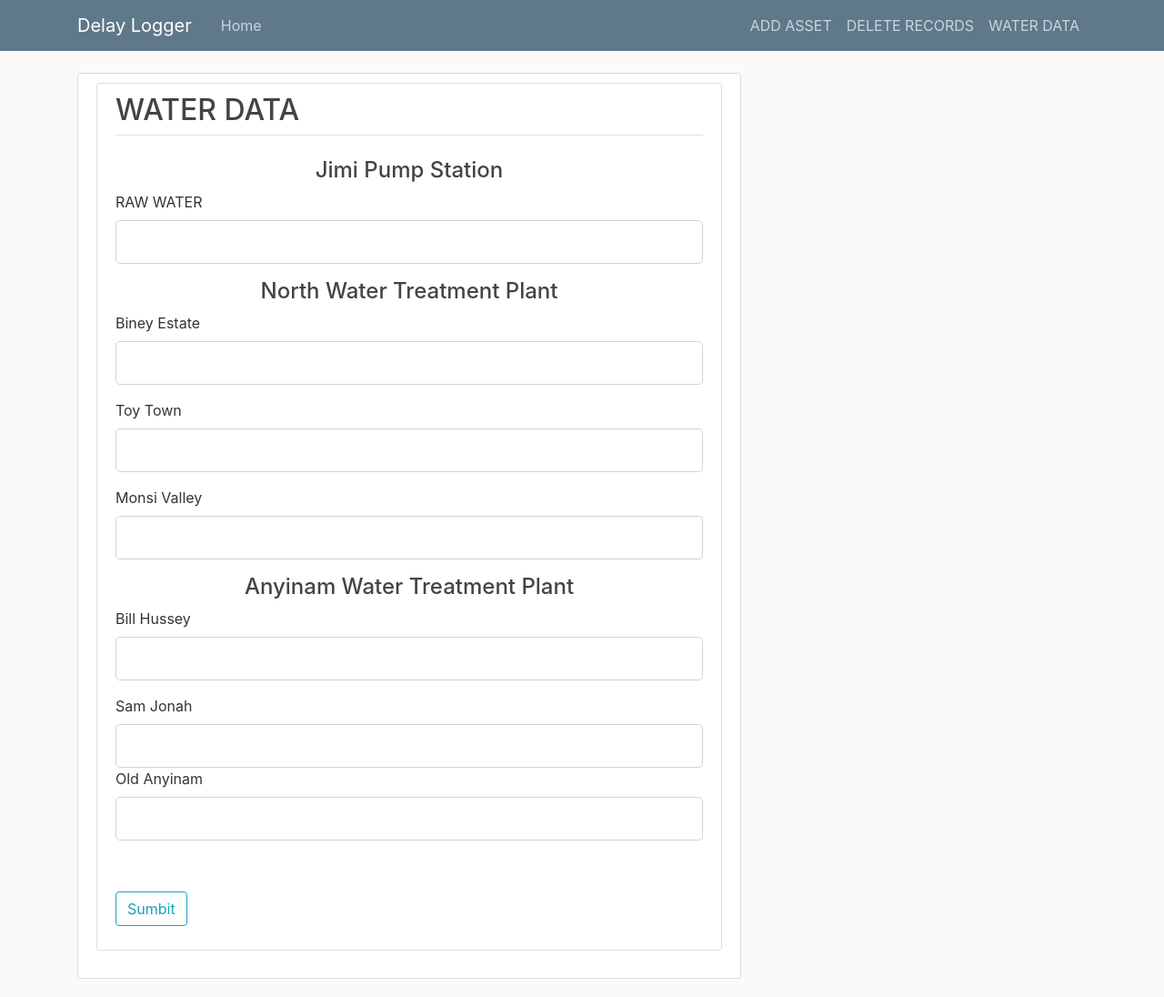
After one commit to daniel-stephens/availability_report, a Flask app: page /water in a window 1280 px wide. The commit adds this page. Shown: the whole page at 91% size. Run offline with Flask 2, Linux system fonts and the light colour scheme; some libraries are stand-ins or nearby versions.

Commit message:
delete function completed with water front end

```diff
--- a/app/forms.py
+++ b/app/forms.py
@@ -1,6 +1,6 @@
 from flask_wtf import FlaskForm
 from wtforms_sqlalchemy.fields import QuerySelectField
-from wtforms import StringField, SubmitField, BooleanField, IntegerField, FloatField
+from wtforms import StringField, SubmitField, BooleanField, IntegerField, FloatField, HiddenField
 from wtforms.fields.html5 import DateField, TimeField
 from  wtforms.validators import DataRequired, Length, Email, EqualTo, ValidationError
 from app.models import Location, Asset, Asset_Type, Department, Delayance
@@ -9,18 +9,21 @@ from app.models import Location, Asset, Asset_Type, Department, Delayance
 def department_query():
     return Department.query
 
+
 def asset_type_query():
     return Asset_Type.query
+
 
 def location_query():
     return Location.query
 
+
 def asset_query():
     return Asset.query
 
+
 class DelayForm(FlaskForm):
     asset = QuerySelectField(query_factory = asset_query, allow_blank=False, get_label='name', validators=[DataRequired()])
-    #department = StringField('DEPARTMENT')
     department =  QuerySelectField(query_factory = department_query, allow_blank=False, get_label='department', validators=[DataRequired()])
     time_from = TimeField('START TIME', validators=[DataRequired()])
     time_to = TimeField('STOP TIME', validators=[DataRequired()])
@@ -34,3 +37,19 @@ class AssetForm(FlaskForm):
     asset_type = QuerySelectField(query_factory = asset_type_query, allow_blank=False, get_label='asset_type', validators=[DataRequired()])
     location = QuerySelectField(query_factory = location_query, allow_blank=False, get_label='location', validators=[DataRequired()])
     submit = SubmitField('SUBMIT')
+
+
+class DeleteForm(FlaskForm):
+    delete_id = HiddenField("Hidden table row ID")
+    delete = SubmitField("Delete")
+
+
+class WaterForm(FlaskForm):
+    raw_water = FloatField('RAW WATER', validators=[DataRequired()])
+    biney = FloatField('Biney Estate', validators = [DataRequired()])
+    toytown = FloatField('Toy Town', validators = [DataRequired()])
+    monsi_valley = FloatField('Monsi Valley', validators = [DataRequired()])
+    sam_jonah = FloatField('Sam Jonah ', validators = [DataRequired()])
+    bill_hussey = FloatField('Bill Hussey', validators = [DataRequired()])
+    old_anyinam = FloatField('Old Anyinam', validators = [DataRequired()])
+    submit = SubmitField('Sumbit')
--- a/app/routes.py
+++ b/app/routes.py
@@ -1,5 +1,5 @@
 from flask import render_template, url_for, flash, redirect, request
-from app.forms import DelayForm, AssetForm
+from app.forms import DelayForm, AssetForm, DeleteForm, WaterForm
 from app import app, db
 from  wtforms.validators import DataRequired, Length, Email, EqualTo, ValidationError
 from app.models import Location, Asset, Asset_Type, Department, Delayance
@@ -34,3 +34,22 @@ def assets():
 
 
     return render_template('asset.html', title='Delay', form=form)
+
+
+@app.route('/delete',  methods=['GET', 'POST'])
+def listing():
+    delete_form = DeleteForm()
+    delays =  Delayance.query.order_by(Delayance.id.desc()).limit(10).all()
+    if delete_form.validate_on_submit():
+        entry_to_delete = Delayance.query.get(delete_form.delete_id.data)
+        db.session.delete(entry_to_delete)
+        db.session.commit()
+        flash("Delay has been removed from the Database")
+        return redirect(url_for("listing"))
+    return render_template('list.html', title='List', delays=delays,
+                                Asset=Asset, Department=Department, delete_form=delete_form)
+
+@app.route('/water', methods=['GET', 'POST'])
+def water():
+    form = WaterForm()
+    return render_template('water.html', form = form)
--- a/app/templates/base.html
+++ b/app/templates/base.html
@@ -5,6 +5,9 @@
     <style>
        table, th, td {
          border: 1px solid black;
+       }
+       .water_area{
+         text-align: center;
        }
      </style>
     {%if title %}
@@ -41,6 +44,16 @@
                 <a class="nav-item nav-link" href=/asset> ADD ASSET</a>
 
               </div>
+              <div class="navbar-nav">
+
+                <a class="nav-item nav-link" href=/delete> DELETE RECORDS </a>
+
+              </div>
+              <div class="navbar-nav">
+
+                <a class="nav-item nav-link" href=/water> WATER DATA</a>
+
+              </div>
             </div>
           </div>
         </nav>
--- /dev/null
+++ b/app/templates/water.html
@@ -0,0 +1,129 @@
+{% extends "base.html" %}
+{% block content %}
+
+<div class="content-section">
+    <div class="media">
+    </div>
+     <div class = 'content-section'>
+
+          <form method="POST" action="">
+              {{form.hidden_tag() }}
+              <fieldset class="form-group">
+                <legend class="border-bottom mb-4"><h2> WATER DATA</h2></legend>
+
+
+            <div class = 'jimi'>
+                <h4 class = 'water_area'> Jimi Pump Station</h4>
+                <div class="form-group">
+
+                    {{ form.raw_water.label(class="form-control-label") }}
+                    {% if form.raw_water.errors %}
+                        {{ form.raw_water(class="form-control form-control-lg is-invalid") }}
+                        <div class="invalid-feedback">
+                            {% for error in form.raw_water.errors %}
+                                <span>{{ error }}</span>
+                            {% endfor %}
+                        </div>
+                    {% else %}
+                        {{ form.raw_water(class="form-control form-control-lg") }}
+                    {% endif %}
+                </div>
+            </div>
+            <div class="north_water">
+                <h4 class = 'water_area'> North Water Treatment Plant</h4>
+                  <div class="form-group">
+                      {{ form.biney.label(class="form-control-label") }}
+                      {% if form.biney.errors %}
+                          {{ form.biney(class="form-control form-control-lg is-invalid") }}
+                          <div class="invalid-feedback">
+                              {% for error in form.biney.errors %}
+                                  <span>{{ error }}</span>
+                              {% endfor %}
+                          </div>
+                      {% else %}
+                          {{ form.biney(class="form-control form-control-lg") }}
+                      {% endif %}
+                  </div>
+                  <div class="form-group">
+                    {{ form.toytown.label(class="form-control-label") }}
+                    {% if form.toytown.errors %}
+                            {{ form.toytown(class="form-control form-control-lg is-invalid") }}
+                            <div class="invalid-feedback">
+                                {% for error in form.toytown.errors %}
+                                    <span>{{ error }}</span>
+                                {% endfor %}
+                            </div>
+                        {% else %}
+                            {{ form.toytown(class="form-control form-control-lg") }}
+                        {% endif %}
+                </div>
+                <div class="form-group">
+                    {{ form.monsi_valley.label(class="form-control-label") }}
+                    {% if form.monsi_valley.errors %}
+                        {{ form.monsi_valley(class="form-control form-control-lg is-invalid") }}
+                        <div class="invalid-feedback">
+                            {% for error in form.monsi_valley.errors %}
+                                <span>{{ error }}</span>
+                            {% endfor %}
+                        </div>
+                    {% else %}
+                        {{ form.monsi_valley(class="form-control form-control-lg") }}
+                    {% endif %}
+                </div>
+            </div>
+
+            <div class = 'anyinam'>
+                <h4 class = 'water_area'> Anyinam Water Treatment Plant</h4>
+                <div class="form-group">
+                    {{ form.bill_hussey.label(class="form-control-label") }}
+                    {% if form.bill_hussey.errors %}
+                        {{ form.bill_hussey(class="form-control form-control-lg is-invalid") }}
+                        <div class="invalid-feedback">
+                            {% for error in form.bill_hussey.errors %}
+                                <span>{{ error }}</span>
+                            {% endfor %}
+                        </div>
+                    {% else %}
+                        {{ form.bill_hussey(class="form-control form-control-lg") }}
+                    {% endif %}
+                </div>
+                <div class="form-group">
+                    {{ form.sam_jonah.label(class="form-control-label") }}
+                    {% if form.sam_jonah.errors %}
+                        {{ form.sam_jonah(class="form-control form-control-lg is-invalid") }}
+                        <div class="invalid-feedback">
+                            {% for error in form.sam_jonah.errors %}
+                                <span>{{ error }}</span>
+                            {% endfor %}
+                        </div>
+                    {% else %}
+                        {{ form.sam_jonah(class="form-control form-control-lg") }}
+                    {% endif %}
+
+                  <div class="form-group">
+                      {{ form.old_anyinam.label(class="form-control-label") }}
+                      {% if form.old_anyinam.errors %}
+                          {{ form.old_anyinam(class="form-control form-control-lg is-invalid") }}
+                          <div class="invalid-feedback">
+                              {% for error in form.old_anyinam.errors %}
+                                  <span>{{ error }}</span>
+                              {% endfor %}
+                          </div>
+                      {% else %}
+                          {{ form.old_anyinam(class="form-control form-control-lg") }}
+                      {% endif %}
+                  </div>
+
+                </div>
+            </fieldset>
+                                          <br>
+            <div class="form-group">
+                {{ form.submit(class="btn btn-outline-info") }}
+            </div>
+          </form>
+
+          <div >
+        </div>
+  </div>
+
+{% endblock %}
```
Also changed, not shown: app/static/main.css (+35 -0 lines), app/templates/list.html (added, +39 -0 lines), 1 other file.
